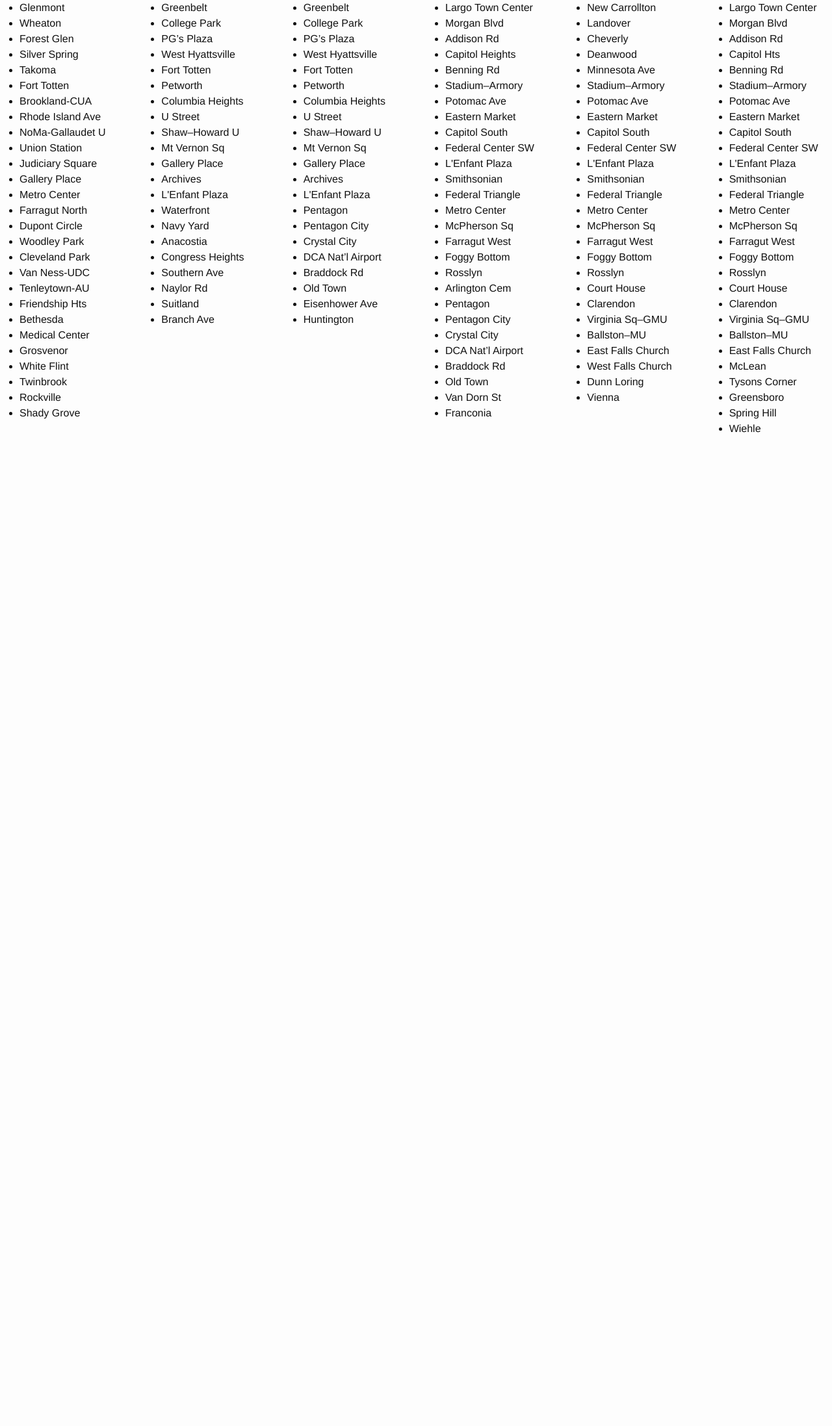
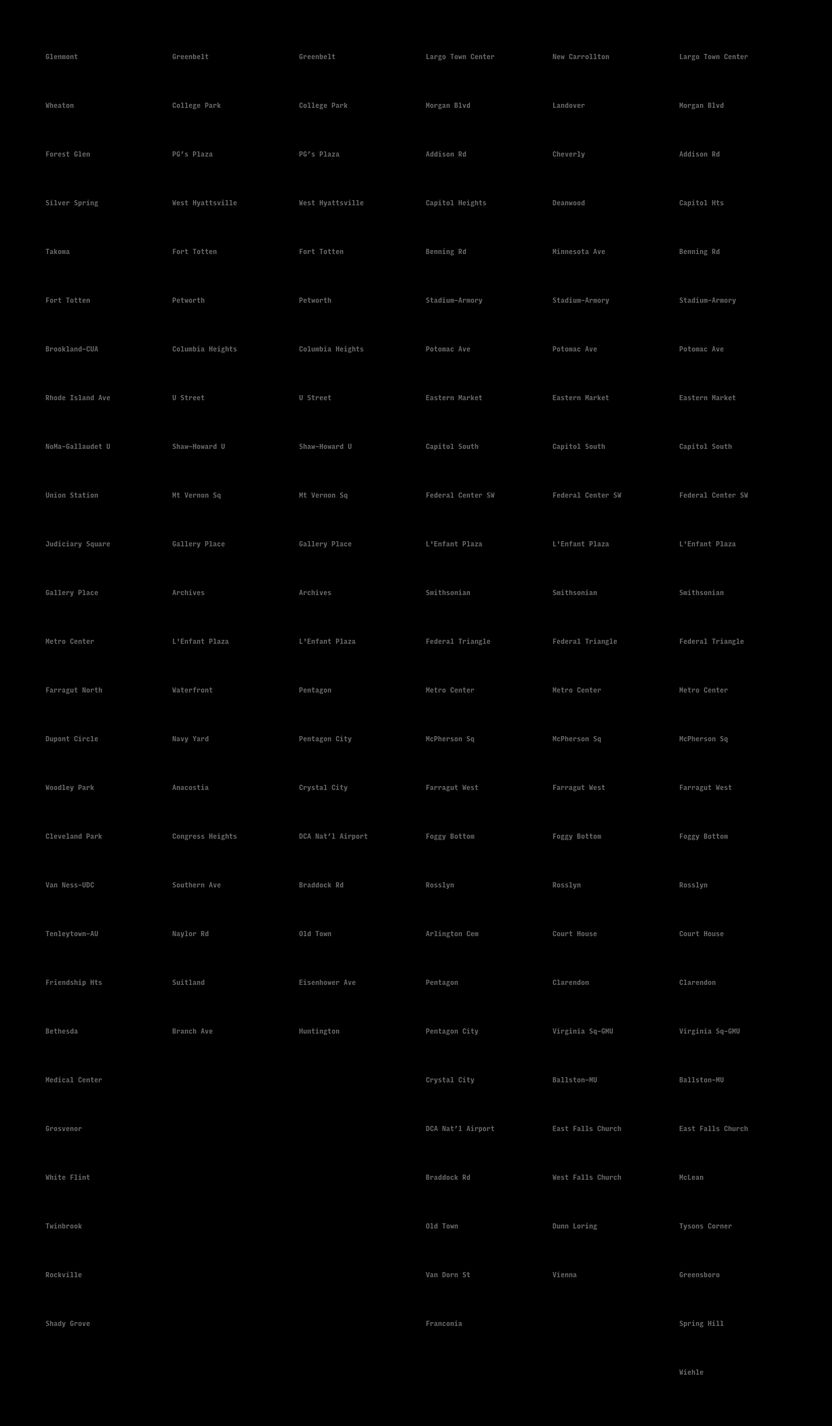
Before and after one commit to developmentseed/metro-dc, a Jekyll site: the page built from index.html, in a window 1280 px wide. Shown: the whole page at 65% size. Built offline with Jekyll 4.4.1, drawn with Linux system fonts in a browser that asks for light colours; nearby versions of some CDN libraries; before the commit the page ends 900 px from its top, so only the background shows below that.

Commit message:
proof of concept

```diff
--- a/css/main.scss
+++ b/css/main.scss
@@ -23,7 +23,6 @@
 $on-laptop:        800px;
 
 
-
 // Using media queries with like this:
 // @include media-query($palm) {
 //     .wrapper {
@@ -46,11 +45,96 @@
         "syntax-highlighting"
 ;
 
+body {
+  margin-top: 80px;
+  background: #000;
+  color: #666;
+}
+
+section {
+	padding: 0rem 7rem;
+}
+
+ul {
+	margin-left: 0px;
+	font-size: 15px;
+	font-family:InputMonoCondensed-Bold;
+}
+
+li {
+	display: block;
+	height:75px;
+	font-size: 11px;
+}
 
 .train {
-  width: 40px;
-  height: 40px;
-  background: #ccc;
-  margin: 5px;
-  float: left;
+ width: 30px;
+ height: 10px;
+ background: #ccc;
+ text-indent: -9999px;
 }
+.inbound-train {
+  margin-left: 50px;
+}
+
+.red-train1 {
+height:10px;
+width:60px;
+background-color:#FF0C03;
+position:absolute;
+}
+
+.red-train2 {
+height:10px;
+width:60px;
+background-color:#FF0C03;
+position:absolute;
+}
+
+.yellow-train1 {
+height:10px;
+width:60px;
+background-color:#FFFF00;
+position:absolute;
+}
+
+.yellow-train2 {
+height:10px;
+width:60px;
+background-color:#FFFF00;
+position:absolute;
+}
+
+.green-train1 {
+height:10px;
+width: 50%;
+background-color:#7CF205;
+position:absolute;
+}
+
+.green-train2 {
+height:10px;
+width: 50%;
+background-color:#7CF205;
+position:absolute;
+}
+
+.orange-train1 {
+height:10px;
+width:60px;
+background-color:#FE6A01;
+position:absolute;
+}
+
+.orange-train2 {
+height:10px;
+width:60px;
+background-color:#FE6A01;
+position:absolute;
+}
+
+@font-face {
+    font-family: InputMonoCondensed-Bold;
+    src: url(fonts/InputMonoCondensed-Bold.ttf);
+    font-weight:bold;
+}
--- a/index.html
+++ b/index.html
@@ -1,12 +1,14 @@
 ---
 layout: default
 ---
+<section>
+
 <div class="row">
 
-<div class="col-md-2">
+<div class="col-md-2 train-line red-line">
 
 <ul>
-<li>Glenmont</li>
+<li class="station">Glenmont</li>
 <li>Wheaton</li>
 <li>Forest Glen</li>
 <li>Silver Spring</li>
@@ -34,10 +36,10 @@
 <li>Rockville</li>
 <li>Shady Grove</li>
 </ul>
-
 </div>
 
-<div class="col-md-2">
+<div class="col-md-2 train-line">
+
 
 <ul>
 <li>Greenbelt</li>
@@ -62,10 +64,9 @@
 <li>Suitland</li>
 <li>Branch Ave</li>
 </ul>
-
 </div>
 
-<div class="col-md-2">
+<div class="col-md-2 train-line">
 
 <ul>
 <li>Greenbelt</li>
@@ -88,13 +89,11 @@
 <li>Braddock Rd</li>
 <li>Old Town</li>
 <li>Eisenhower Ave</li>
-<li>Huntington
-</li>
+<li>Huntington</li>
 </ul>
-
 </div>
 
-<div class="col-md-2">
+<div class="col-md-2 train-line">
 
 <ul>
 <li>Largo Town Center</li>
@@ -125,11 +124,9 @@
 <li>Van Dorn St</li>
 <li>Franconia</li>
 </ul>
-
 </div>
 
-<div class="col-md-2">
-
+<div class="col-md-2 train-line">
 <ul>
 <li>New Carrollton</li>
 <li>Landover</li>
@@ -158,11 +155,9 @@
 <li>Dunn Loring</li>
 <li>Vienna</li>
 </ul>
-
 </div>
 
-<div class="col-md-2">
-
+<div class="col-md-2 train-line">
 <ul>
 <li>Largo Town Center</li>
 <li>Morgan Blvd</li>
@@ -193,7 +188,8 @@
 <li>Spring Hill</li>
 <li>Wiehle</li>
 </ul>
+</div>
 
 </div>
 
-</div>
+</section>
--- a/js/app.js
+++ b/js/app.js
@@ -1,3 +1,84 @@
 $(document).ready(function() {
 
-   // do something
+// run the init function every 'x' seconds
+setInterval(function(){
+  init();
+}, 3000);
+
+
+
+function init() {
+
+ // For each line
+ // Calculate the offset position of each station and add as data attribute
+ $('.train-line ul li').each(function(index, value) {
+   var position = $(value).position();
+   //console.log(position);
+   $(this).attr('data-position', position.top.toFixed(0));
+ });
+
+
+
+ // Then, pull in the data from the api
+ // Group the data by line
+$.ajax({
+  url:'https://api.wmata.com/StationPrediction.svc/json/GetPrediction/all?api_key=ff917ec2243b4b2c9b33d0264d521f1a',
+      success:function(data) {
+         console.log(data);
+
+          // group data by line
+          var trains = _.groupBy(data.Trains, 'Line');
+          var stations = '';
+          var boarding = [];
+
+          // for each line, group data by station
+          $.each(trains, function(index, value) {
+            //stations = _.groupBy(value, 'LocationName');
+            var times = _.groupBy(value, 'Min');
+            boarding.push(times);
+
+          });
+
+
+
+
+
+          // For each line go through and calculate number of trains
+ 		  // Attach train to their lines and direction
+ 		  // Start by removing all trains
+ 		  $('.train').remove();
+          $.each(boarding, function(index, value) {
+
+
+             $.each(value.BRD, function(index, train) {
+               $('.train-line ul li').each(function(index, station) {
+                  var stationName = $(this).text();
+                  if (stationName === train.LocationName) {
+                    if (train.Group === '1') {
+                      $(this).append('<div class="train outbound-train">train</div>');
+                    } else {
+                      $(this).append('<div class="train inbound-train">train</div>');
+                    }
+                  }
+               });
+             });
+          });
+
+
+
+
+
+      }
+   });
+
+
+}
+
+   //For each train, look at wait-time value and Location Name
+  // Update train positon to location name, offset position based on wait-time/distance from stations (75px) and direction
+
+
+ // If wait-time=boarding, make train blink
+
+
+});
--- /dev/null
+++ b/stuff/index.html
@@ -0,0 +1,3 @@
+---
+layout: page
+---
```
Also changed, not shown: css/fonts/InputMonoCondensed-Bold.ttf (added), 6 other files.
